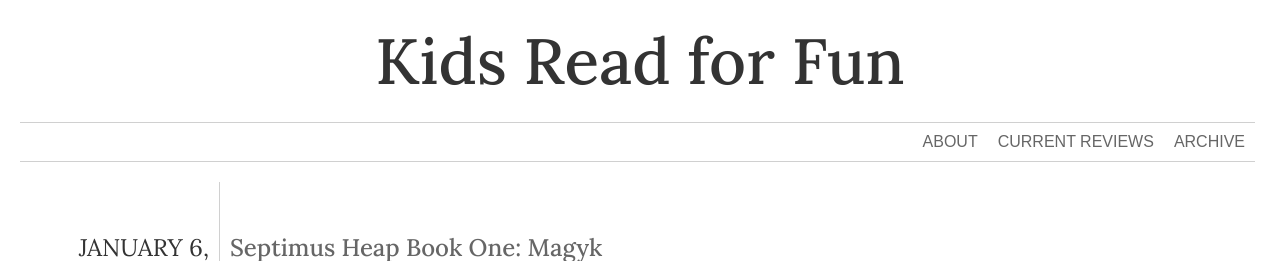
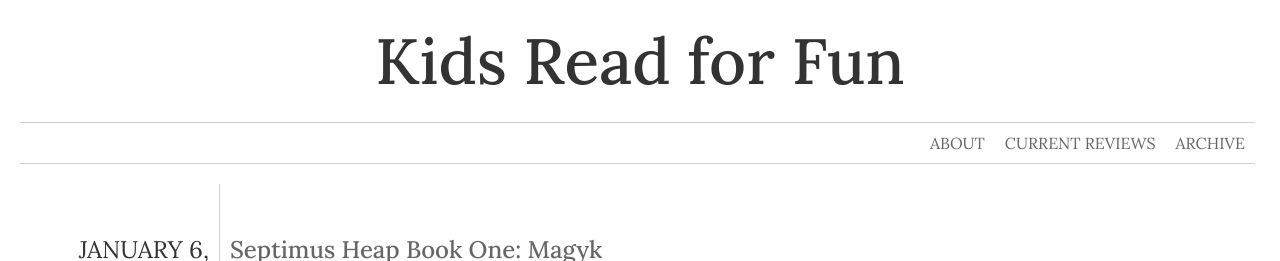
Before and after one commit to byui-webweaver/wdd331r, a plain HTML site: page M01/review-webpage-new.html in a window 1280 px wide. Shown: the top 261 px of the page. Drawn offline with Linux system fonts and the light colour scheme; a web font is replaced by a local one.

Commit message:
changed font

```diff
--- a/M01/main.scss
+++ b/M01/main.scss
@@ -25,6 +25,7 @@ h1, h2 {
 }
 
 h1 {
+
     text-align: center;
     font-size: 4em;
     font-weight: 500;
@@ -33,6 +34,10 @@ h1 {
 h1 a {
     text-decoration: none;
     color: $body-color;
+}
+
+li {
+    font-family: 'Lora', serif;
 }
 
 nav,
```
Also changed, not shown: M01/main.css, 1 other file.
